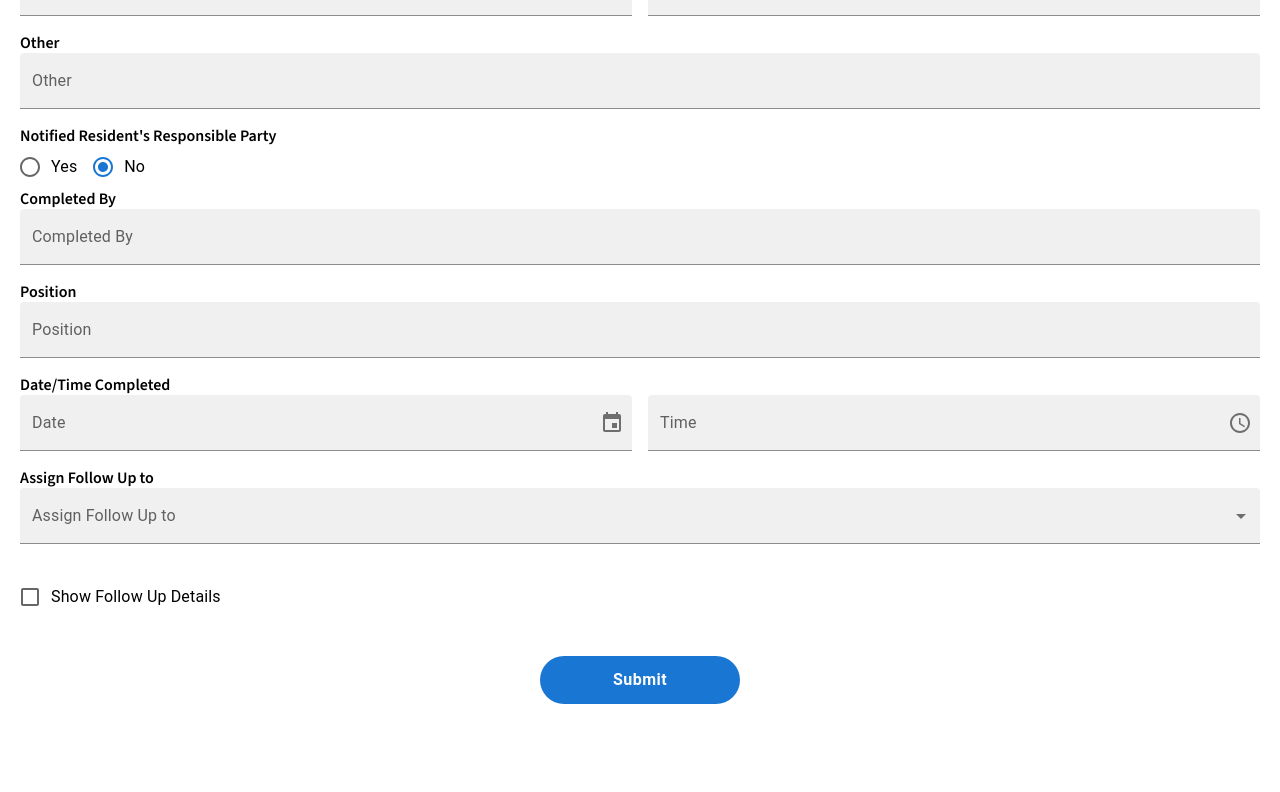
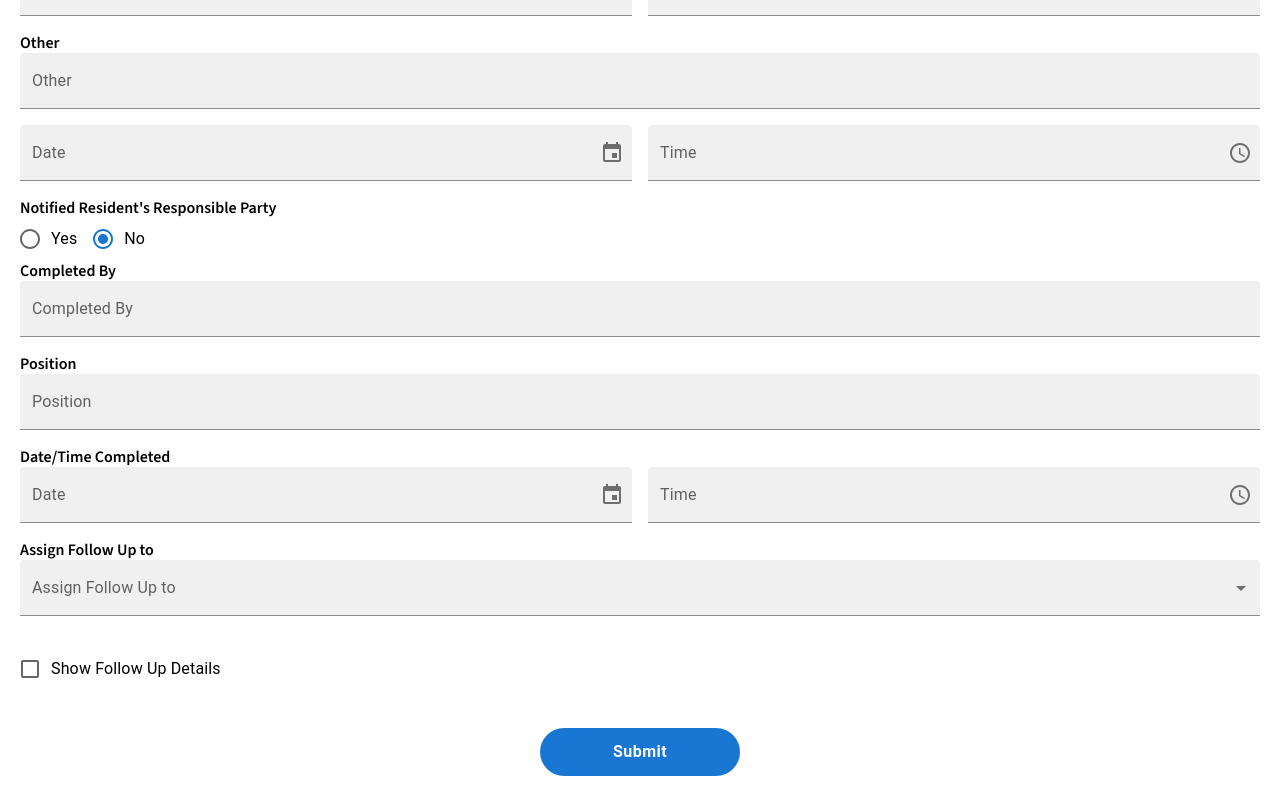
Before and after one commit to UsmanKapadiya/Hamiltondinnerapp, a React (Vite) app: page /staticForms/incidentForm-create in a window 1280 px wide. Shown: the part 2705-3497 px from the top of the page. Before the commit the page ends 3425 px from the top, so only its background shows below. Built offline with nearby package versions, Linux system fonts and the light colour scheme; sample sign-in values are in the browser's storage.

Commit message:
notified_other Date and time add

```diff
--- a/src/scenes/staticForms/incidentForm.jsx
+++ b/src/scenes/staticForms/incidentForm.jsx
@@ -182,6 +182,18 @@ const validationSchema = yup.object({
   notified_resident_tm: yup.string().when('notified_resident_responsible_party', {
     is: 'yes',
     then: (schema) => schema.required('Notified Resident Time is required'),
+    otherwise: (schema) => schema,
+  }),
+
+  notified_other: yup.string(),
+  notified_other_date: yup.string().when('notified_other', {
+    is: (val) => !!val && val.trim() !== '',
+    then: (schema) => schema.required('Date is required when Other is notified'),
+    otherwise: (schema) => schema,
+  }),
+  notified_other_tm: yup.string().when('notified_other', {
+    is: (val) => !!val && val.trim() !== '',
+    then: (schema) => schema.required('Time is required when Other is notified'),
     otherwise: (schema) => schema,
   }),
 
@@ -368,6 +380,8 @@ const IncidentForm = () => {
     notified_family_doctor_dt: incidentFormDetails?.notified_family_doctor_dt || "",
     notified_family_doctor_tm: incidentFormDetails?.notified_family_doctor_tm || "",
     notified_other: incidentFormDetails?.notified_other || "",
+    notified_other_date: incidentFormDetails?.notified_other_date || "",
+    notified_other_tm: incidentFormDetails?.notified_other_tm || "",
     notified_resident_responsible_party: incidentFormDetails?.notified_resident_responsible_party || "no",
     notified_resident_name: incidentFormDetails?.notified_resident_name || "",
     notified_resident_date: incidentFormDetails?.notified_resident_date || "",
@@ -494,6 +508,10 @@ const IncidentForm = () => {
 
     const completedDateTime = values.completed_date && values.completed_tm
       ? dayjs(`${values.completed_date} ${values.completed_tm}`, "YYYY-MM-DD hh:mm A")  // Changed
+      : null;
+
+    const notifiedOtherDateTime = values.notified_other_date && values.notified_other_tm
+      ? dayjs(`${values.notified_other_date} ${values.notified_other_tm}`, "YYYY-MM-DD hh:mm A")
       : null;
 
     const payload = {
@@ -604,6 +622,15 @@ const IncidentForm = () => {
       notified_family_doctor_tm: values.notified_family_doctor_tm || "",
 
       notified_other: values.notified_other || "",
+      notified_other_date: notifiedOtherDateTime
+        ? dayjs(notifiedOtherDateTime).format("DD MMM YYYY hh:mm A")
+        : "",
+      notified_other_dt: notifiedOtherDateTime
+        ? dayjs(notifiedOtherDateTime).format("DD MMM YYYY")
+        : "",
+      notified_other_tm: values.notified_other_tm || "",
+
+
       notified_resident_responsible_party: values.notified_resident_responsible_party || "",
       notified_resident_name: values.notified_resident_name || "",
       notified_resident_date: notifiedResidentDateTime
@@ -1541,6 +1568,49 @@ const IncidentForm = () => {
                   onBlur={handleBlur}
                   sx={{ mb: 2 }}
                 />
+                <Box sx={{ display: "flex", gap: 2, mb: 2 }}>
+                  <LocalizationProvider dateAdapter={AdapterDayjs}>
+                    <DatePicker
+                      label="Date"
+                      value={values.notified_other_date ? dayjs(values.notified_other_date) : null}
+                      onChange={(newValue) => {
+                        setFieldValue("notified_other_date", newValue ? newValue.format("YYYY-MM-DD") : "");
+                        if (newValue && !values.notified_other_tm) {
+                          setFieldValue("notified_other_tm", "12:00 PM");
+                        }
+                      }}
+                      slotProps={{
+                        textField: {
+                          fullWidth: true,
+                          variant: "filled",
+                          error: Boolean(errors.notified_other_date) && (touched.notified_other_date || submitCount > 0),
+                          helperText: Boolean(errors.notified_other_date) && (touched.notified_other_date || submitCount > 0) ? errors.notified_other_date : "",
+                        },
+                      }}
+                    />
+                    <TimePicker
+                      label="Time"
+                      ampm={true}
+                      value={
+                        values.notified_other_tm
+                          ? dayjs(values.notified_other_tm, values.notified_other_tm.includes("AM") || values.notified_other_tm.includes("PM") ? "hh:mm A" : "HH:mm")
+                          : null
+                      }
+                      onChange={(newValue) =>
+                        setFieldValue("notified_other_tm", newValue ? newValue.format("hh:mm A") : "")
+                      }
+                      slotProps={{
+                        textField: {
+                          fullWidth: true,
+                          variant: "filled",
+                          error: Boolean(errors.notified_other_tm) && (touched.notified_other_tm || submitCount > 0),
+                          helperText: Boolean(errors.notified_other_tm) && (touched.notified_other_tm || submitCount > 0) ? errors.notified_other_tm : "",
+                        },
+                      }}
+                    />
+                  </LocalizationProvider>
+                </Box>
+
                 <Box component="label" sx={{ mb: 1, fontWeight: 600, width: "100%" }}>
                   Notified Resident's Responsible Party
                 </Box>
```
